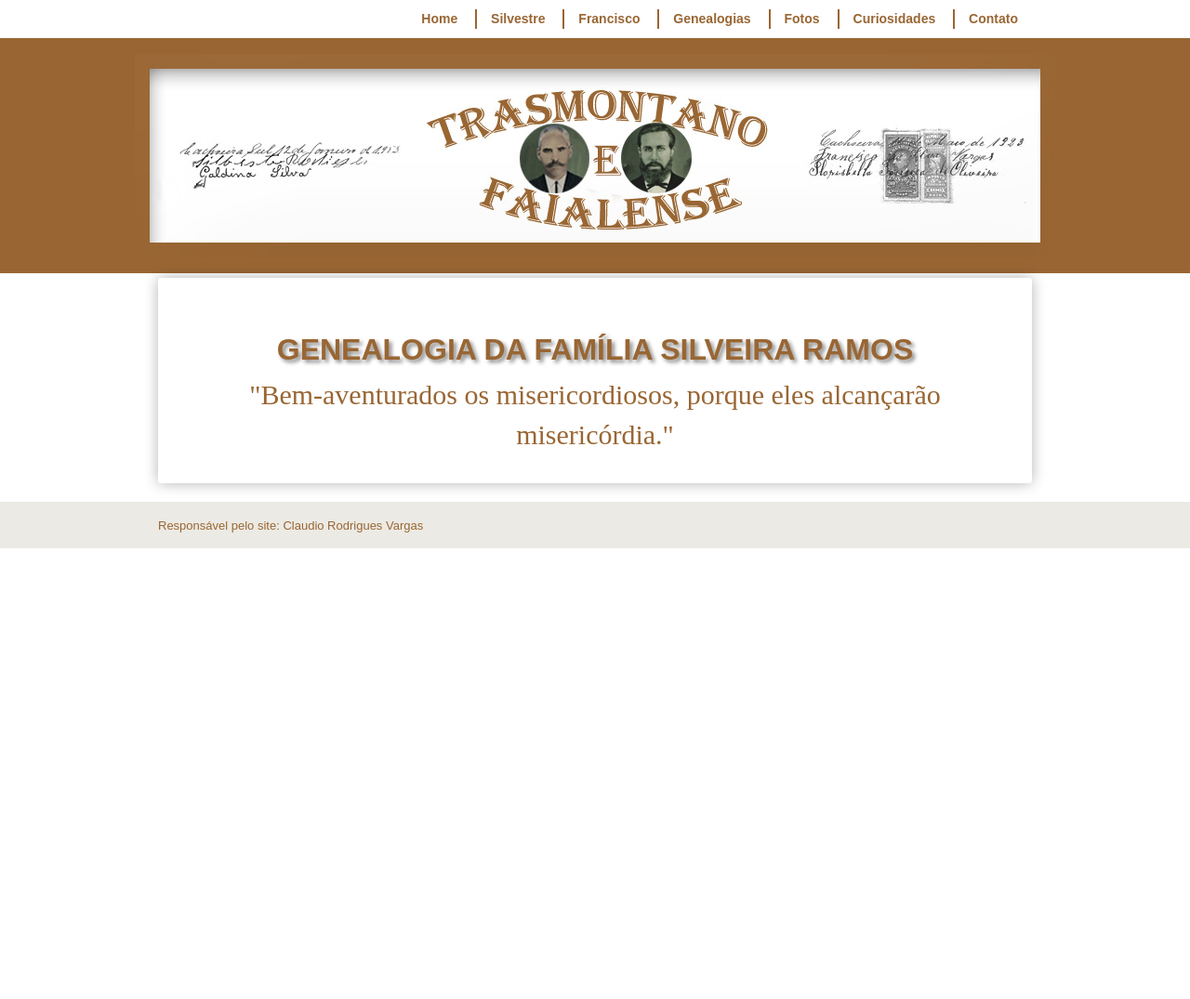
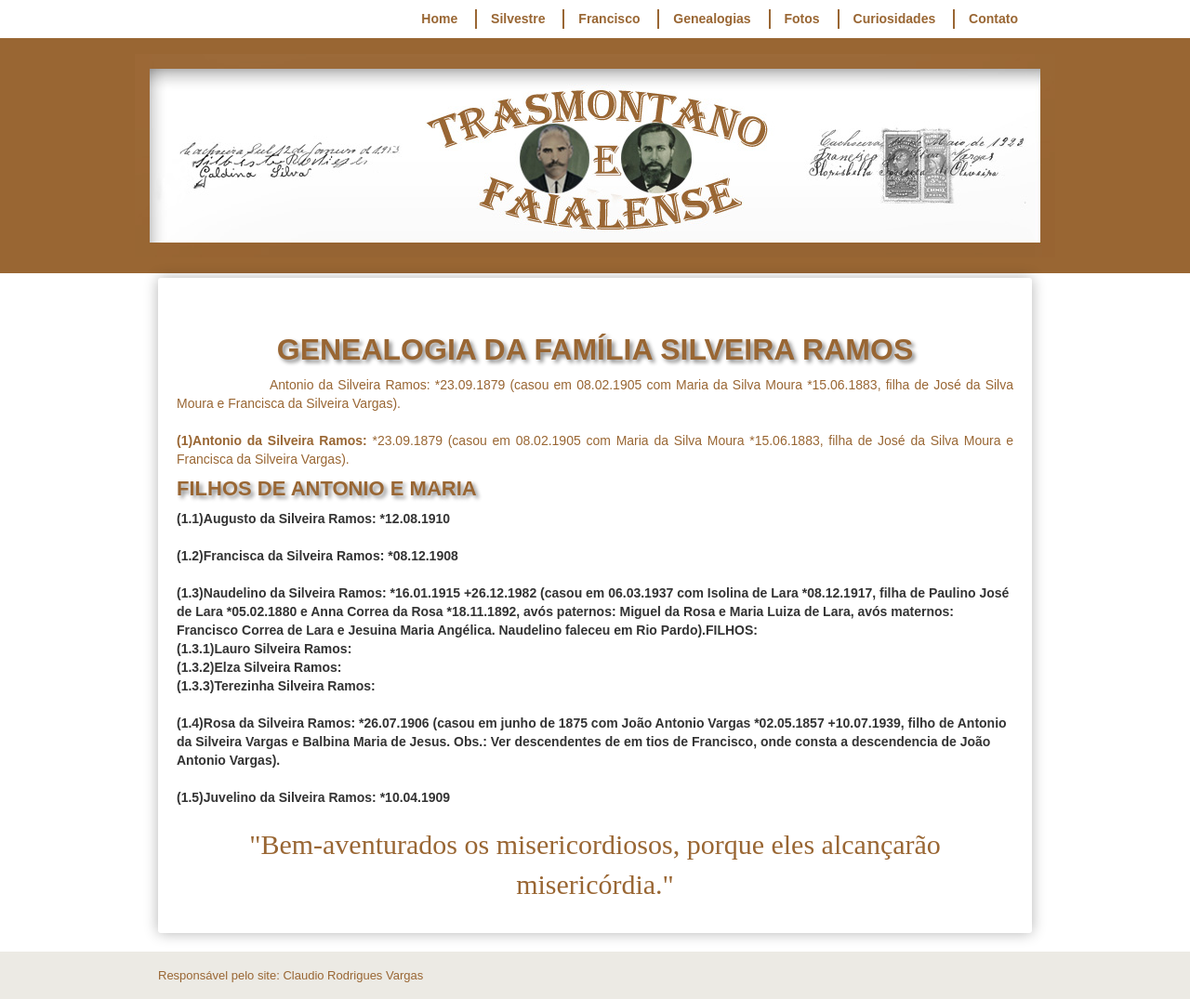
Before and after one commit to claudiovargas1955/claudiovargas1955.github.io, a Jekyll site: the page built from _pages/familia-silveira-ramos.html, in a window 1280 px wide. Shown: the whole page at 93% size. Built offline with Jekyll 4.4.1, drawn with Linux system fonts in a browser that asks for light colours; some web fonts are replaced; before the commit the page ends 900 px from its top, so only the background shows below that.

Commit message:
Update familia-silveira-ramos.html

```diff
--- a/_pages/familia-silveira-ramos.html
+++ b/_pages/familia-silveira-ramos.html
@@ -95,8 +95,31 @@ details[open] summary {color:#996633;
 </style>
 
 <h1>GENEALOGIA DA FAMÍLIA SILVEIRA RAMOS</h1>
+<b><p style="text-indent:100px";/>Antonio da Silveira Ramos: *23.09.1879 (casou em 08.02.1905 com Maria da Silva Moura *15.06.1883,
+filha de José da Silva Moura e Francisca da Silveira Vargas). <br><br>
+<b>(1)Antonio da Silveira Ramos: </b>*23.09.1879 (casou em 08.02.1905 com Maria da Silva Moura *15.06.1883, filha de José da Silva
+Moura e Francisca da Silveira Vargas).
+
+  <h4>FILHOS DE ANTONIO E MARIA</h4>
+<b>(1.1)Augusto da Silveira Ramos: </b>*12.08.1910 <br><br>
+
+<b>(1.2)Francisca da Silveira Ramos: </b>*08.12.1908 <br><br>
+
+<b>(1.3)Naudelino da Silveira Ramos: </b>*16.01.1915 +26.12.1982 (casou em 06.03.1937 com Isolina de Lara *08.12.1917, filha de
+Paulino José de Lara *05.02.1880 e Anna Correa da Rosa *18.11.1892, avós paternos: Miguel da Rosa e Maria Luiza de Lara, avós maternos:
+Francisco Correa de Lara e Jesuina Maria Angélica. Naudelino faleceu em Rio Pardo).<b>FILHOS: </b><br>
+  <b>(1.3.1)Lauro Silveira Ramos: </b><br>
+  <b>(1.3.2)Elza Silveira Ramos: </b><br>
+  <b>(1.3.3)Terezinha Silveira Ramos: </b><br><br>
+
+<b>(1.4)Rosa da Silveira Ramos: </b>*26.07.1906 (casou em junho de 1875 com João Antonio Vargas *02.05.1857 +10.07.1939, filho de
+Antonio da Silveira Vargas e Balbina Maria de Jesus. Obs.: Ver descendentes de em tios de Francisco, onde consta a descendencia de
+João Antonio Vargas).<br><br>
+
+<b>(1.5)Juvelino da Silveira Ramos: </b>*10.04.1909 <br><br>
 
 
 
 
-<p style="text-align:center; color:#996633; font-size:30px; font-family: 'Rancho', cursive ">"Bem-aventurados os misericordiosos, porque eles alcançarão misericórdia."</p>
+<p style="text-align:center; color:#996633; font-size:30px; font-family: 'Rancho', cursive ">"Bem-aventurados os misericordiosos,
+porque eles alcançarão misericórdia."</p>
```
